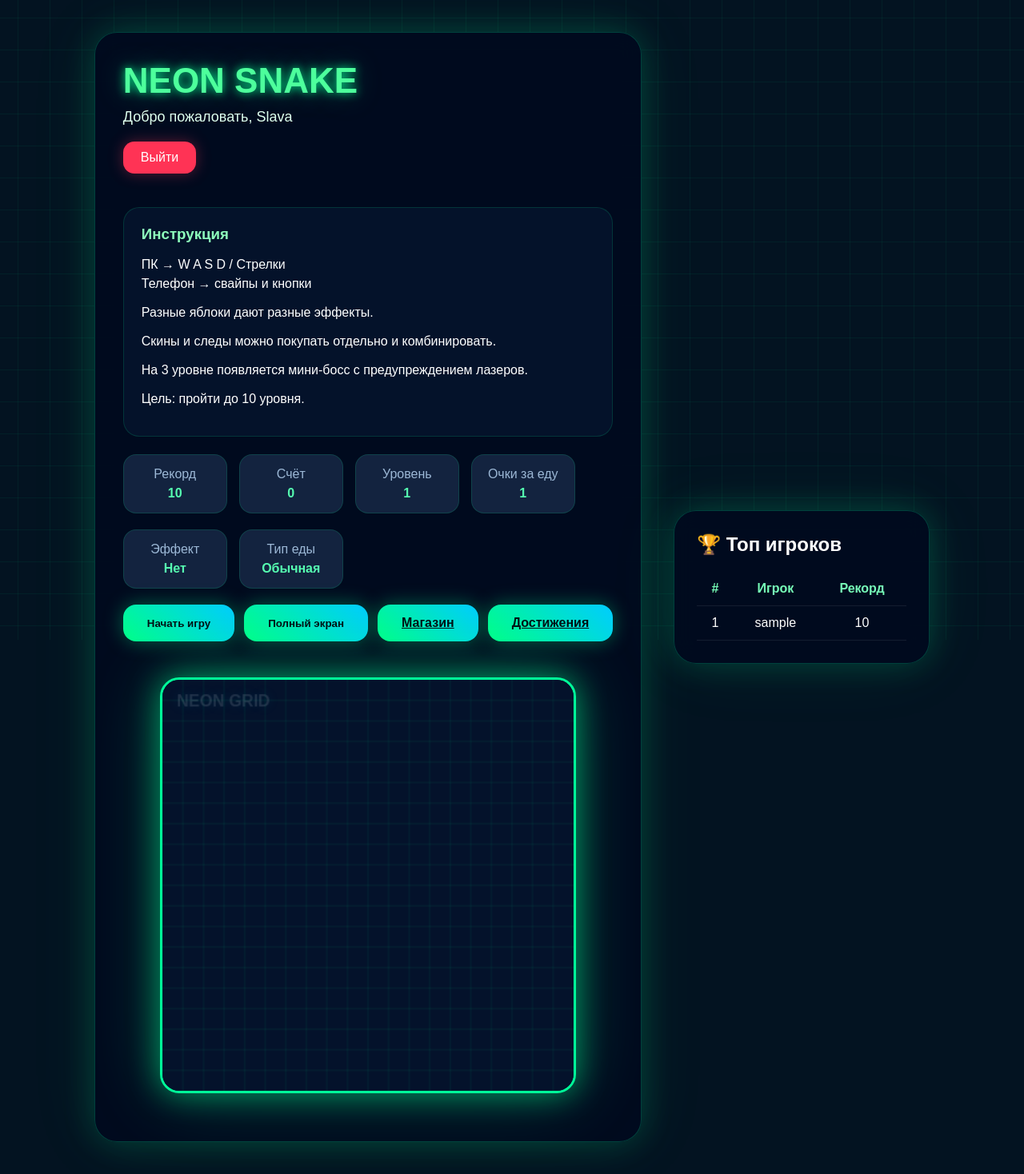
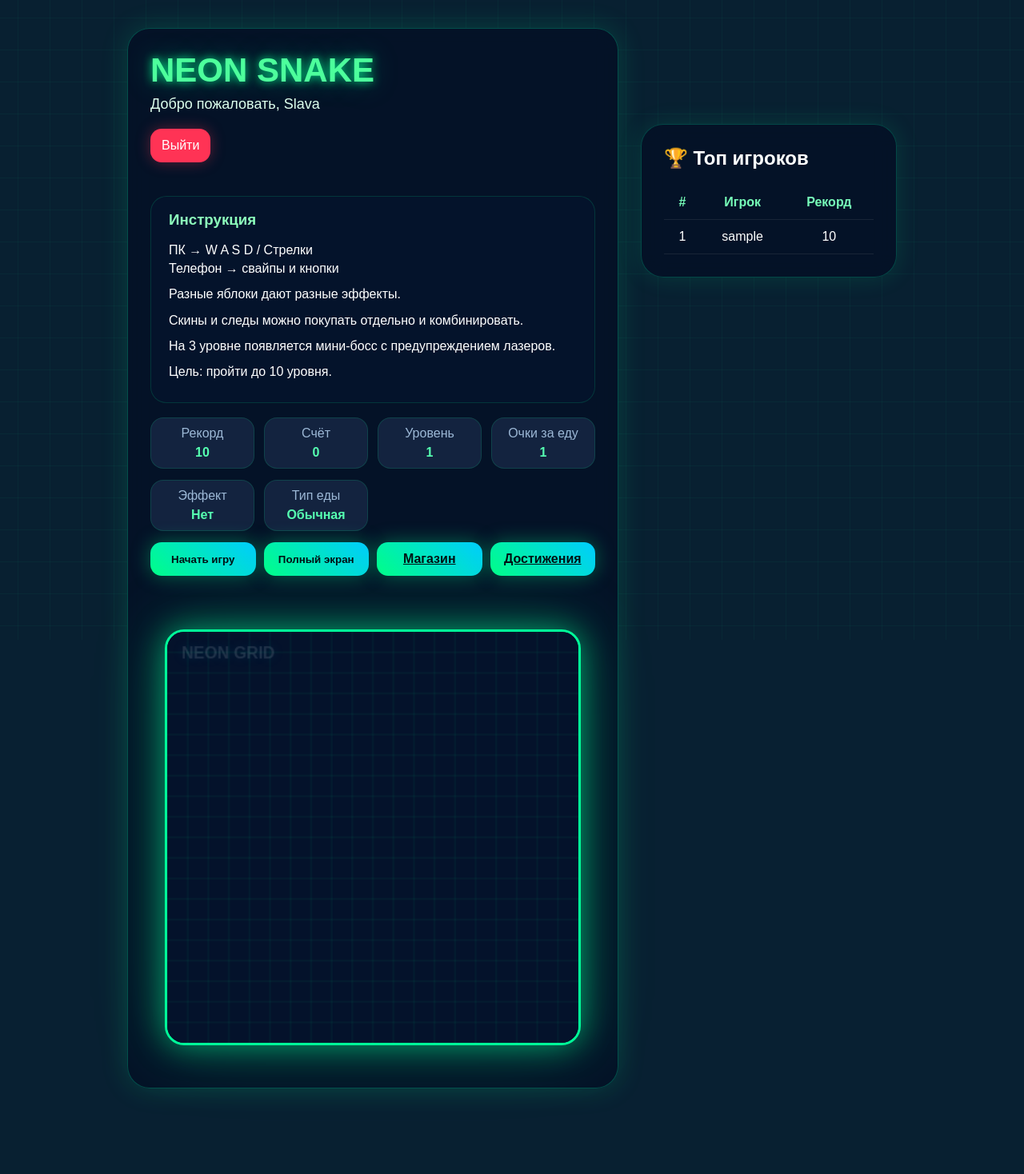
Before and after one commit to VycheslavPI/snake-game-diploma, a Flask app: page /game in a window 1280 px wide. Shown: the whole page at 80% size. After the commit the page ends 1371 px from the top, so only its background shows below. Run offline with Flask 3, Linux system fonts and the light colour scheme; a user stored in the database is signed in; a database or web service that is not in the repository returns one stand-in record (values such as "Sample title"); some libraries are stand-ins or nearby versions.

Commit message:
update ui

```diff
--- a/static/style.css
+++ b/static/style.css
@@ -577,3 +577,118 @@ input:focus{
     margin-top:10px;
     font-weight:bold;
 }
+/* ===== PRESENTATION / PRINT FRIENDLY UI ===== */
+
+body{
+    background:#082032;
+}
+
+.background-grid{
+    opacity:0.75;
+    background-color:#082032;
+}
+
+.main-wrapper{
+    align-items:flex-start;
+    gap:28px;
+    padding-top:35px;
+}
+
+.glass-card{
+    max-width:720px;
+    padding:28px;
+    background:rgba(5,18,38,0.92);
+    border:1px solid rgba(0,255,180,0.25);
+    box-shadow:0 0 35px rgba(0,255,150,0.16);
+}
+
+.title{
+    font-size:42px;
+    margin-bottom:8px;
+}
+
+.instructions{
+    padding:18px 22px;
+    margin:22px 0 18px;
+}
+
+.instructions p{
+    margin:9px 0;
+    line-height:1.45;
+}
+
+.stats{
+    display:grid;
+    grid-template-columns:repeat(4, 1fr);
+    gap:12px;
+    margin-bottom:14px;
+}
+
+.stat-box{
+    min-height:62px;
+    padding:10px;
+}
+
+.game-buttons{
+    display:grid;
+    grid-template-columns:repeat(4, 1fr);
+    gap:10px;
+    margin:14px 0 22px;
+}
+
+.play-btn,
+.logout-btn{
+    min-width:auto;
+    text-align:center;
+    padding:12px 14px;
+    border-radius:14px;
+}
+
+.canvas-wrap{
+    display:flex;
+    justify-content:center;
+    margin-top:10px;
+}
+
+#gameCanvas{
+    box-shadow:0 0 28px rgba(0,255,160,0.45);
+}
+
+.leaderboard{
+    margin-top:120px;
+    background:rgba(5,18,38,0.92);
+    border:1px solid rgba(0,255,180,0.22);
+    box-shadow:0 0 30px rgba(0,255,150,0.13);
+}
+
+/* чтобы скриншоты на печати были читаемее */
+@media print{
+    body{
+        background:#ffffff;
+    }
+
+    .background-grid{
+        display:none;
+    }
+
+    .glass-card,
+    .leaderboard{
+        background:#ffffff;
+        color:#000000;
+        box-shadow:none;
+        border:1px solid #333333;
+    }
+
+    .title,
+    .stat-box strong,
+    .instructions h3{
+        color:#008855;
+        text-shadow:none;
+    }
+
+    .play-btn,
+    .logout-btn{
+        color:#000000;
+        box-shadow:none;
+    }
+}
```
